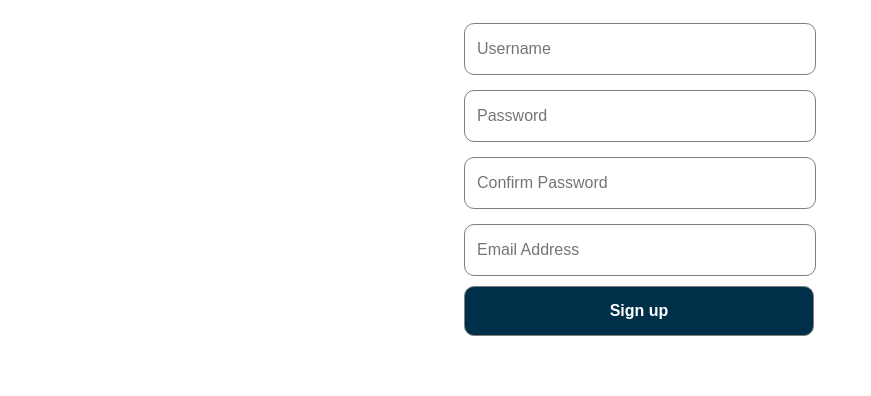
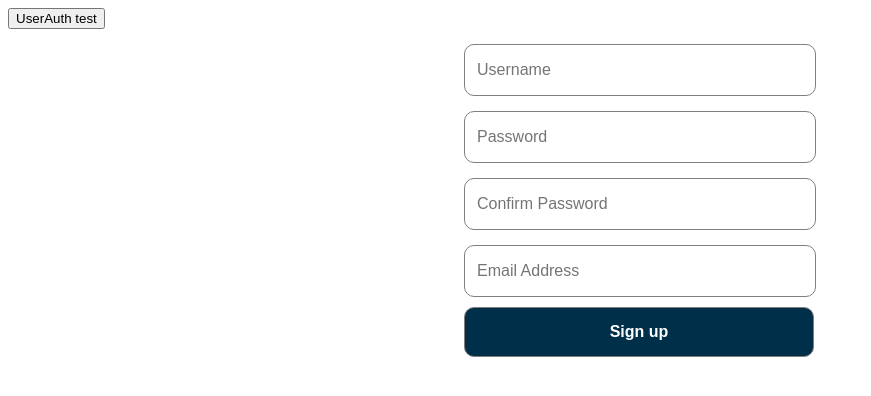
Before and after one commit to narrwep27/full_stack_PERN_anchr, a React (Create React App) app in the folder client/: page / in a window 1280 px wide. Shown: the top 396 px of the page, without its empty margins (0-871 px from the left). Built offline with nearby package versions, Linux system fonts and the light colour scheme.

Commit message:
Home paging switching accoriding to ternary condition, useAuth

```diff
--- a/client/src/App.js
+++ b/client/src/App.js
@@ -10,15 +10,25 @@ export default function App () {
 
 	const [userAuth, setUserAuth] = useState(false)
 
+
+	// Flipping userAuth on click, temporary button.
+	const authClick = () => {
+		if (userAuth) { setUserAuth(false) }
+		else if (!userAuth) setUserAuth(true)
+	}
+
 	return (
 		<div className='App'>
-			{userAuth ? <p>authed</p> : <SignUp />}
-			<Nav />
-			<main>
-				<Route exact path="/home" component={UserHome} />
-				<Route exact path='/SignUp' component={SignUp} />
-				<Route exact path='/About' component={About} />
-			</main>
+			<button onClick={authClick}>UserAuth test</button>
+			{userAuth ? <><Nav />
+
+				<main>
+					<Route exact path="/" component={UserHome} />
+					<Route exact path='/SignUp' component={SignUp} />
+					<Route exact path='/About' component={About} />
+				</main> </>
+				: <SignUp />}
+
 		</div>
 	);
 }
```
